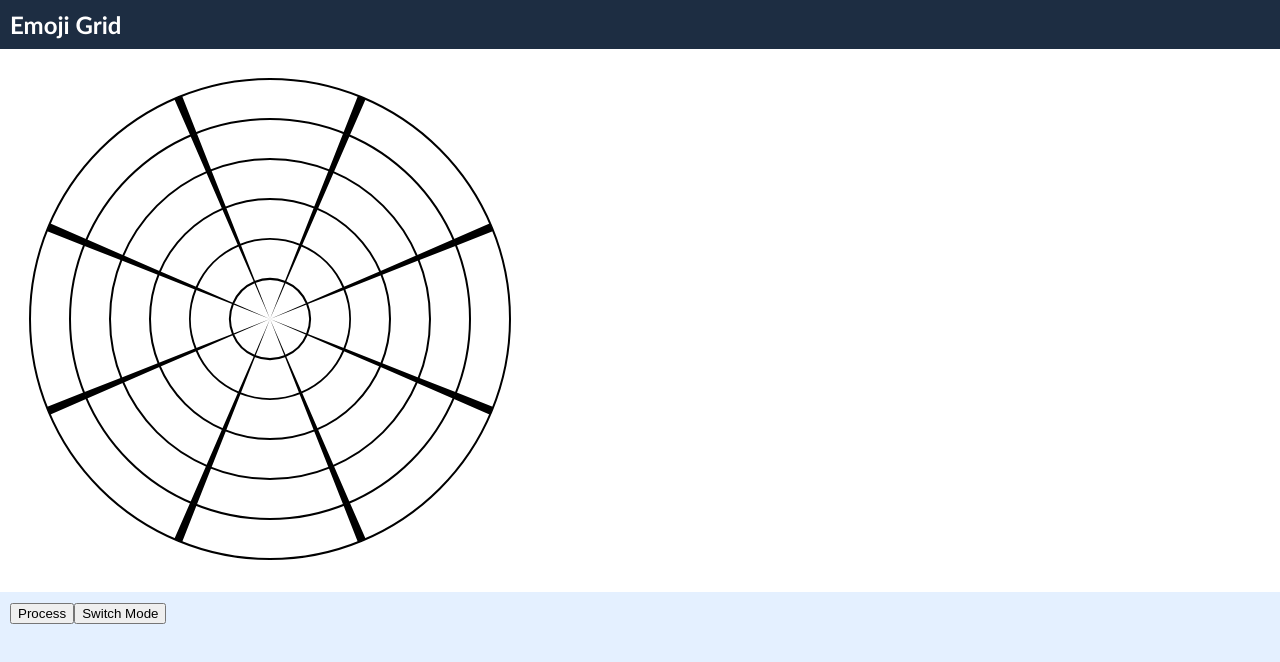
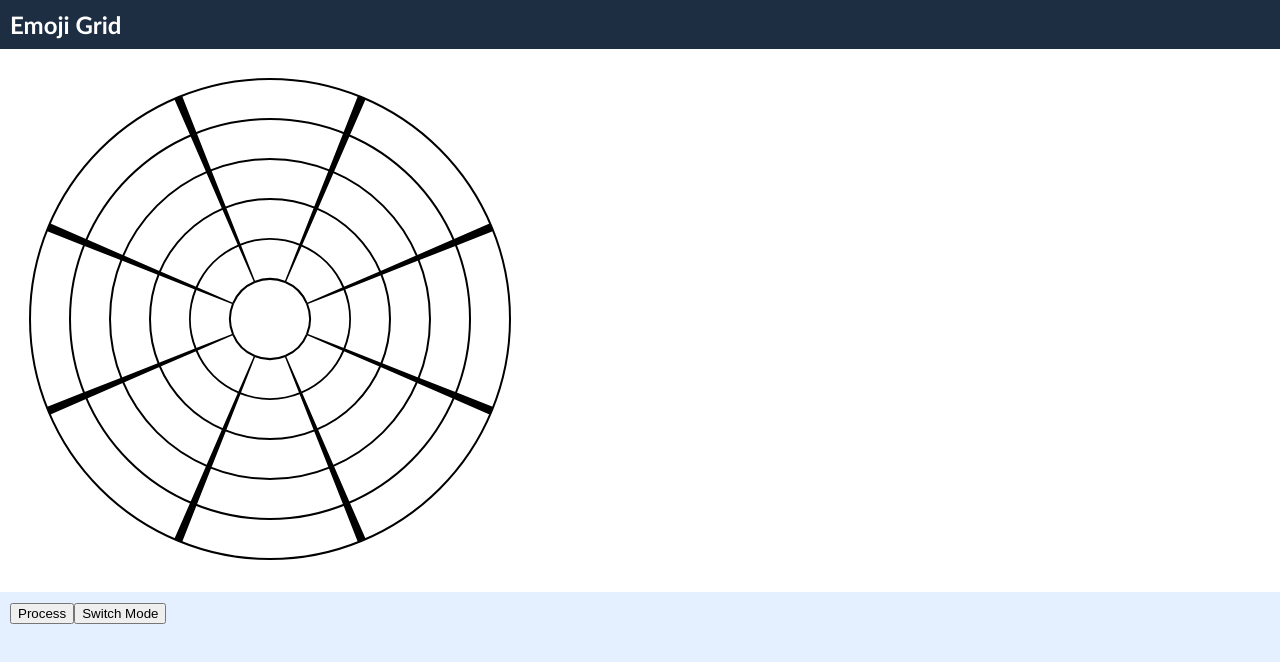
Before and after one commit to hdwhitefur/emoji-grid, a React (Create React App) app: page / in a window 1280 px wide. Shown: the top 662 px of the page. Built offline with nearby package versions, Linux system fonts and the light colour scheme.

Commit message:
remove center spokes and changed nonvisible shapes to #DDDDDD instead of not drawing them

```diff
--- a/src/Planner.js
+++ b/src/Planner.js
@@ -37,14 +37,12 @@ class Planner extends Component {
 		const ctx = this.refs.canvas.getContext("2d");
 		ctx.clearRect(0, 0, 500, 500);
 		this.state.shapes.arcs.forEach(arc => {
-			if (arc.visible) {
-				ctx.fill(arc.arc);
-			}
+			ctx.fillStyle = arc.visible ? "#000000" : "#DDDDDD";
+			ctx.fill(arc.arc);
 		});
 		this.state.shapes.lines.forEach(line => {
-			if (line.visible) {
-				ctx.fill(line.line);
-			}
+			ctx.fillStyle = line.visible ? "#000000" : "#DDDDDD";
+			ctx.fill(line.line);
 		});
 	}
 
@@ -60,15 +58,16 @@ class Planner extends Component {
 		for (let r = radius0; r <= 250; r += radius0) {
 			for (let a = -angle0; a < 360 - angleDelta; a += 360 / divisions) {
 				const arc = new Path2D();
-				arc.arc(250, 250, r-1, a * Math.PI / 180, (a + angleDelta) * Math.PI / 180);
-				arc.arc(250, 250, r+1, (a + angleDelta) * Math.PI / 180, a * Math.PI / 180, true);
-				arcs.push({arc: arc, visible: true});
+				arc.arc(250, 250, r - 1, a * Math.PI / 180, (a + angleDelta) * Math.PI / 180);
+				arc.arc(250, 250, r + 1, (a + angleDelta) * Math.PI / 180, a * Math.PI / 180, true);
+				arcs.push({ arc: arc, visible: true });
 
-				//bugged: need arc to arc, not origin to arc
-				const line = new Path2D();
-				line.arc(250, 250, r - radius0, (a - 1) * Math.PI / 180, (a + 1) * Math.PI / 180);
-				line.arc(250, 250, r, (a + 1) * Math.PI / 180, (a - 1) * Math.PI / 180, true);
-				lines.push({line: line, visible: true});
+				if (r !== radius0) {
+					const line = new Path2D();
+					line.arc(250, 250, r - radius0, (a - 1) * Math.PI / 180, (a + 1) * Math.PI / 180);
+					line.arc(250, 250, r, (a + 1) * Math.PI / 180, (a - 1) * Math.PI / 180, true);
+					lines.push({ line: line, visible: true });
+				}
 			}
 		}
 		return { arcs: arcs, lines: lines };
@@ -83,6 +82,8 @@ class Planner extends Component {
 			if (ctx.isPointInPath(this.state.shapes.arcs[i].arc, x, y)) {
 				this.toggleArcVisibility(i);
 			}
+		}
+		for (let i = 0; i < this.state.shapes.lines.length; i++) {
 			if (ctx.isPointInPath(this.state.shapes.lines[i].line, x, y)) {
 				this.toggleLineVisibility(i);
 			}
@@ -92,15 +93,15 @@ class Planner extends Component {
 	toggleArcVisibility(i) {
 		let newArcs = [...this.state.shapes.arcs];
 		newArcs[i].visible = !newArcs[i].visible;
-		let shapes = {arcs: newArcs, lines: this.state.shapes.lines};
-		this.setState({shapes: shapes});
+		let shapes = { arcs: newArcs, lines: this.state.shapes.lines };
+		this.setState({ shapes: shapes });
 	}
 
 	toggleLineVisibility(i) {
 		let newLines = [...this.state.shapes.lines];
 		newLines[i].visible = !newLines[i].visible;
-		let shapes = {arcs: this.state.shapes.arcs, lines: newLines};
-		this.setState({shapes: shapes});
+		let shapes = { arcs: this.state.shapes.arcs, lines: newLines };
+		this.setState({ shapes: shapes });
 	}
 
 	//I recognize this is a messy way to do this, but
```
